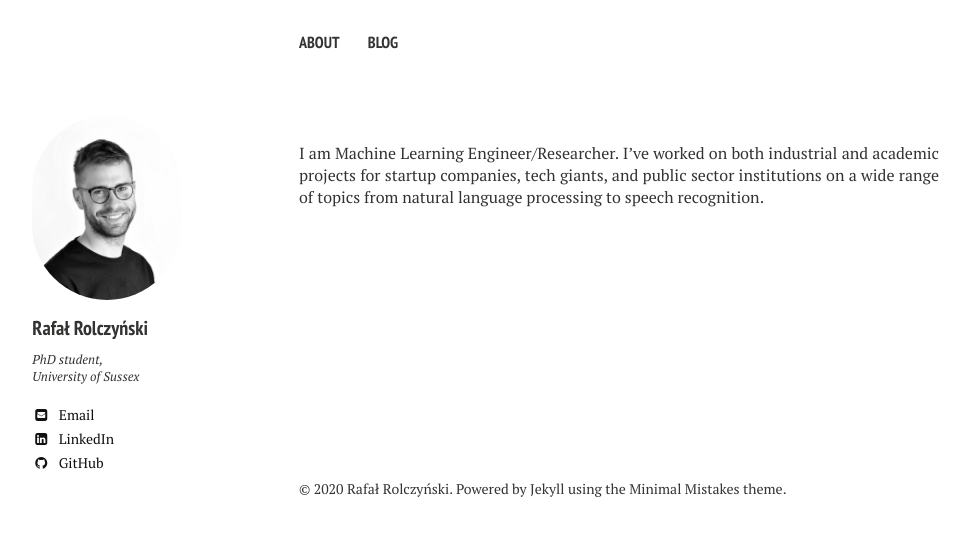
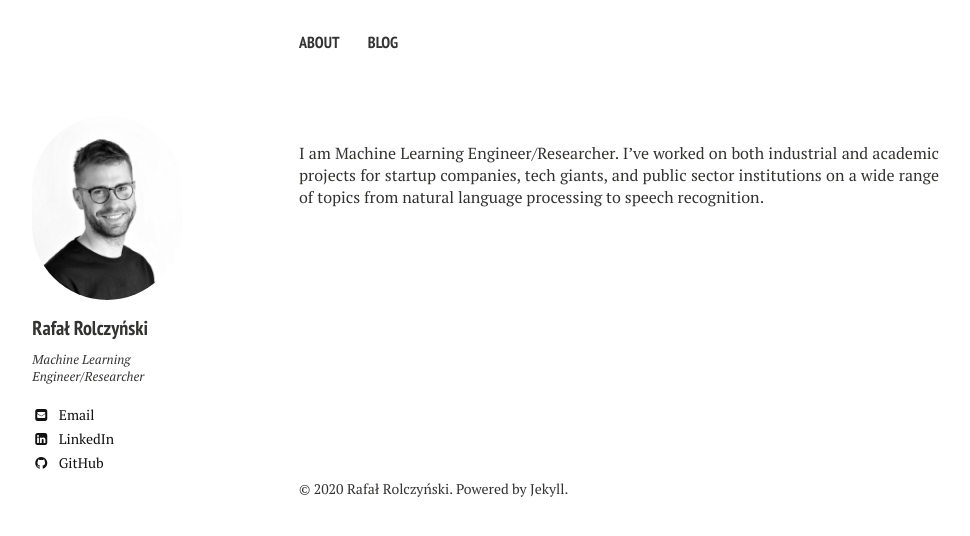
Before and after one commit to rolczynski/rolczynski.github.io, a Jekyll site: the page built from index.md, in a window 1280 px wide. Shown: the top 536 px of the page, without its empty margins (21-991 px from the left). Built offline with Jekyll 4.4.1, drawn with Linux system fonts in a browser that asks for light colours; nearby versions of some CDN libraries.

Commit message:
Change includes

```diff
--- a/_includes/_author-bio.html
+++ b/_includes/_author-bio.html
@@ -11,7 +11,7 @@
 {% endif %}
 
   <h3 itemprop="name">{{ author.name }}</h3>
-  <p>PhD student,<br/>University of Sussex</p>
+  <p>Machine Learning<br/>Engineer/Researcher</p>
   {% if author.email %}<a href="mailto:{{ author.email }}" class="author-social" target="_blank"><i class="fa fa-fw fa-envelope-square"></i> Email</a>{% endif %}
   {% if author.twitter %}<a href="http://twitter.com/{{ author.twitter }}" class="author-social" target="_blank"><i class="fa fa-fw fa-twitter-square"></i>Twitter</a>{% endif %}
   {% if author.facebook %}<a href="http://facebook.com/{{ author.facebook }}" class="author-social" target="_blank"><i class="fa fa-fw fa-facebook-square"></i> Facebook</a>{% endif %}
--- a/_includes/_footer.html
+++ b/_includes/_footer.html
@@ -12,4 +12,4 @@
 </div><!-- /.google-ads -->
 {% endif %}
 
-<span>&copy; {{ site.time | date: '%Y' }} {{ site.owner.name }}. Powered by <a href="http://jekyllrb.com" rel="nofollow">Jekyll</a> using the <a href="https://mademistakes.com/work/minimal-mistakes-jekyll-theme/" rel="nofollow">Minimal Mistakes</a> theme.</span>
+<span>&copy; {{ site.time | date: '%Y' }} {{ site.owner.name }}. Powered by <a href="http://jekyllrb.com" rel="nofollow">Jekyll</a>.</span>
```
